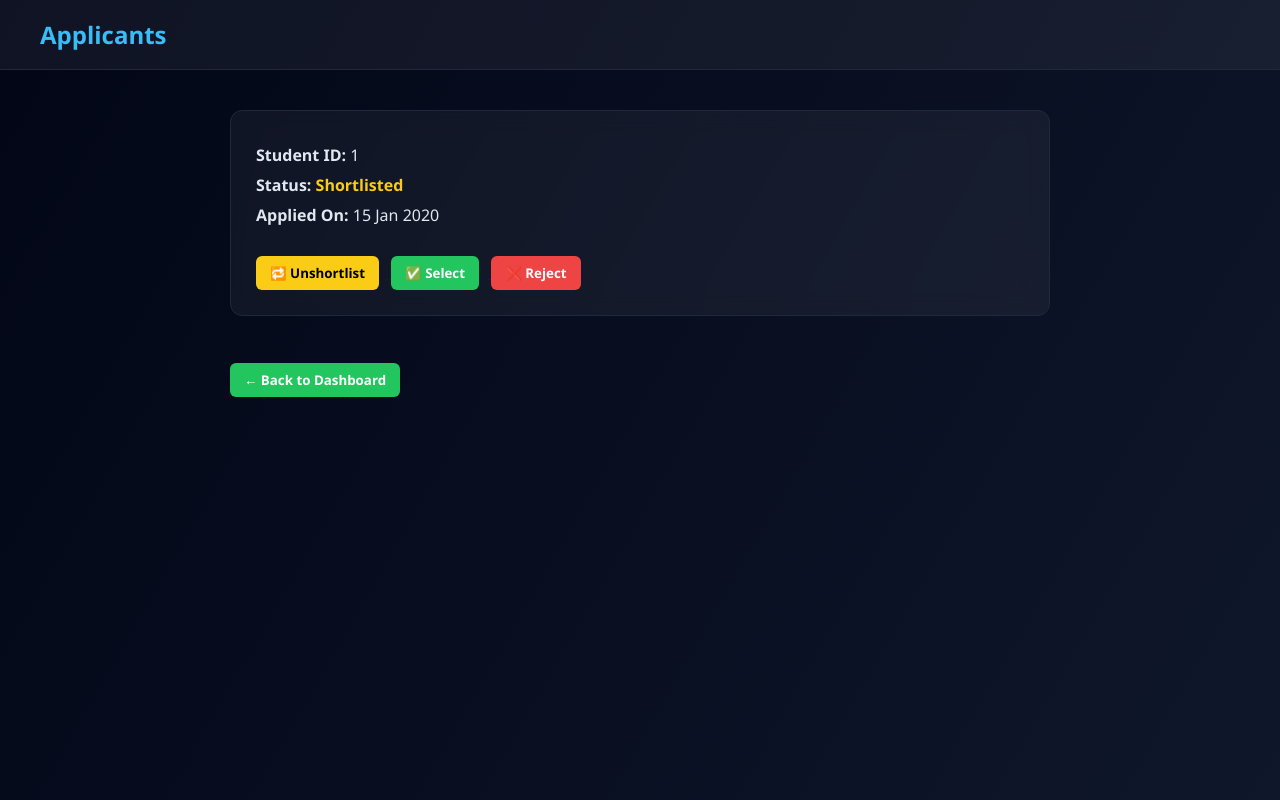
After one commit to sfdhn878y/company_dashboard_final, a Flask app: page /job-applications/1 in a window 1280 px wide. The commit adds this page. Run offline with Flask 3, Linux system fonts and the light colour scheme; tables that the repository leaves empty hold one stand-in row (values such as "Sample post").

Commit message:
compnay dashbord

```diff
--- a/app.py
+++ b/app.py
@@ -182,12 +182,6 @@ def register():
 
         db.session.add(user)
         db.session.commit()
-
-
-
-
-
-
     return render_template("register.html")
 
 
@@ -227,26 +221,131 @@ def login():
 
 
 
+
+
+
+
+
+
+
+
+
 @app.route("/company_dashboard")
 def company_dashboard():
     if "user_id" not in session:
         return redirect("/login")
 
-    user_id = session["user_id"]
+    company = CompanyProfile.query.filter_by(
+        user_id=session["user_id"]
+    ).first()
 
-    # Step 1: Get company profile of logged-in user
-    company = CompanyProfile.query.filter_by(user_id=user_id).first()
+    if not company:
+        return redirect("/complete-company-profile")
 
-    # Step 2: If no profile yet → no jobs
-    if not company:
-        jobs = []
-    else:
-        # Step 3: Fetch jobs using company_profile.id
-        jobs = Job.query.filter_by(company_id=company.id).all()
+    jobs = Job.query.filter_by(company_id=company.id).all()
 
-    return render_template("company_dashboard.html",
-                           company=company,
-                           jobs=jobs)
+    job_data = []
+    all_shortlisted = []   # ⭐ NEW LIST
+
+    for job in jobs:
+        total_apps = Application.query.filter_by(job_id=job.id).count()
+
+        shortlisted = Application.query.filter_by(
+            job_id=job.id,
+            status="Shortlisted"
+        ).all()
+
+        all_shortlisted.extend(shortlisted)  # ⭐ collect all
+
+        job_data.append({
+            "job": job,
+            "total_apps": total_apps
+        })
+
+    return render_template(
+        "company_dashboard.html",
+        company=company,
+        jobs=job_data,
+        shortlisted=all_shortlisted   # ⭐ PASS GLOBAL LIST
+    )
+
+
+
+
+
+
+
+
+
+
+
+
+
+
+
+
+@app.route("/toggle-job/<int:id>")
+def toggle_job(id):
+    job = Job.query.get_or_404(id)
+
+    job.is_closed = not job.is_closed   # ✅ toggles True ↔ False
+
+    db.session.commit()
+    return redirect("/company_dashboard")
+
+
+
+@app.route("/toggle-status/<int:app_id>/<string:action>")
+def toggle_status(app_id, action):
+    if "user_id" not in session:
+        return redirect("/login")
+
+    application = Application.query.get_or_404(app_id)
+
+    if action == "shortlist":
+        if application.status == "Shortlisted":
+            application.status = "Applied"   # unshortlist
+        else:
+            application.status = "Shortlisted"
+
+    elif action == "select":
+        if application.status == "Selected":
+            application.status = "Shortlisted"   # unselect
+        else:
+            application.status = "Selected"
+
+    elif action == "reject":
+        if application.status == "Rejected":
+            application.status = "Applied"   # unreject
+        else:
+            application.status = "Rejected"
+
+    db.session.commit()
+
+    return redirect(request.referrer)
+
+
+
+@app.route("/job-applications/<int:job_id>")
+def view_applications(job_id):
+    applications = Application.query.filter_by(job_id=job_id).all()
+
+    return render_template(
+        "applications.html",
+        applications=applications
+    )
+
+
+
+@app.route("/update-status/<int:app_id>/<status>")
+def update_status(app_id, status):
+    application = Application.query.get_or_404(app_id)
+
+    application.status = status
+
+    db.session.commit()
+
+    return redirect(request.referrer)
 
 
 @app.route("/post-job", methods=["GET", "POST"])
@@ -455,6 +554,26 @@ def complete_student_profile():
     return render_template("complete_student_profile.html", student=student)
 
 
+@app.route("/schedule-interview/<int:id>", methods=["GET","POST"])
+def schedule_interview(id):
+    app_obj = Application.query.get_or_404(id)
+
+    if request.method == "POST":
+        date = request.form["date"]
+        app_obj.interview_date = date
+        db.session.commit()
+        return redirect("/company-dashboard")
+
+    return render_template("schedule.html", app=app_obj)
+
+@app.route("/toggle-shortlist/<int:id>")
+def toggle_shortlist(id):
+    app_obj = Application.query.get_or_404(id)
+
+    app_obj.is_shortlisted = not app_obj.is_shortlisted
+    db.session.commit()
+
+    return redirect(request.referrer)
 
 # =====================
 # RUN
--- /dev/null
+++ b/templates/applications.html
@@ -0,0 +1,173 @@
+<!DOCTYPE html>
+<html lang="en">
+
+<head>
+    <meta charset="UTF-8">
+    <title>Job Applicants</title>
+
+    <style>
+        * {
+            box-sizing: border-box;
+            font-family: "Segoe UI", Arial, sans-serif;
+        }
+
+        body {
+            margin: 0;
+            background: linear-gradient(120deg, #020617, #0f172a);
+            min-height: 100vh;
+            color: #e2e8f0;
+        }
+
+        .navbar {
+            background: rgba(255, 255, 255, 0.05);
+            border-bottom: 1px solid #1e293b;
+            padding: 18px 40px;
+        }
+
+        .navbar h2 {
+            margin: 0;
+            color: #38bdf8;
+        }
+
+        .container {
+            max-width: 900px;
+            margin: auto;
+            padding: 40px;
+        }
+
+        .card {
+            background: rgba(255, 255, 255, 0.05);
+            border-radius: 12px;
+            border: 1px solid #1e293b;
+            backdrop-filter: blur(12px);
+            padding: 25px;
+            margin-bottom: 25px;
+        }
+
+        .card p {
+            margin: 8px 0;
+        }
+
+        .btn {
+            padding: 8px 14px;
+            border: none;
+            border-radius: 6px;
+            cursor: pointer;
+            font-weight: bold;
+            margin-right: 8px;
+            transition: 0.3s;
+        }
+
+        .shortlist {
+            background: #facc15;
+        }
+
+        .select {
+            background: #22c55e;
+            color: white;
+        }
+
+        .reject {
+            background: #ef4444;
+            color: white;
+        }
+
+        .btn:hover {
+            transform: scale(1.05);
+        }
+
+        .status {
+            font-weight: bold;
+        }
+    </style>
+</head>
+
+<body>
+
+    <div class="navbar">
+        <h2>Applicants</h2>
+    </div>
+
+    <div class="container">
+
+        {% if applications %}
+
+        {% for app in applications %}
+<div class="card">
+
+    <p><b>Student ID:</b> {{ app.student_id }}</p>
+
+    <p>
+        <b>Status:</b>
+        <span class="status">
+            {% if app.status == "Applied" %}
+            <span style="color: #38bdf8;">Applied</span>
+            {% elif app.status == "Shortlisted" %}
+            <span style="color: #facc15;">Shortlisted</span>
+            {% elif app.status == "Selected" %}
+            <span style="color: #22c55e;">Selected</span>
+            {% else %}
+            <span style="color: #ef4444;">Rejected</span>
+            {% endif %}
+        </span>
+    </p>
+
+    <p>
+        <b>Applied On:</b>
+        {{ app.applied_at.strftime("%d %b %Y") }}
+    </p>
+
+    <br>
+
+    <!-- SHORTLIST -->
+    <a href="/toggle-status/{{ app.id }}/shortlist">
+        <button class="btn shortlist">
+            {% if app.status == "Shortlisted" %}
+                🔁 Unshortlist
+            {% else %}
+                ⭐ Shortlist
+            {% endif %}
+        </button>
+    </a>
+
+    <!-- SELECT -->
+    <a href="/toggle-status/{{ app.id }}/select">
+        <button class="btn select">
+            {% if app.status == "Selected" %}
+                🔁 Unselect
+            {% else %}
+                ✅ Select
+            {% endif %}
+        </button>
+    </a>
+
+    <!-- REJECT -->
+    <a href="/toggle-status/{{ app.id }}/reject">
+        <button class="btn reject">
+            {% if app.status == "Rejected" %}
+                🔁 Unreject
+            {% else %}
+                ❌ Reject
+            {% endif %}
+        </button>
+    </a>
+
+</div>
+
+        {% endfor %}
+
+        {% else %}
+        <p style="color:#94a3b8;">No applications received yet.</p>
+        {% endif %}
+
+        <br>
+
+        <a href="/company_dashboard">
+            <button class="btn select">← Back to Dashboard</button>
+        </a>
+
+    </div>
+
+</body>
+
+</html>
```
Also changed, not shown: templates/company_dashboard.html (+77 -20 lines), instance/placement.db, templates/post_job.html (line endings or trailing spaces).
